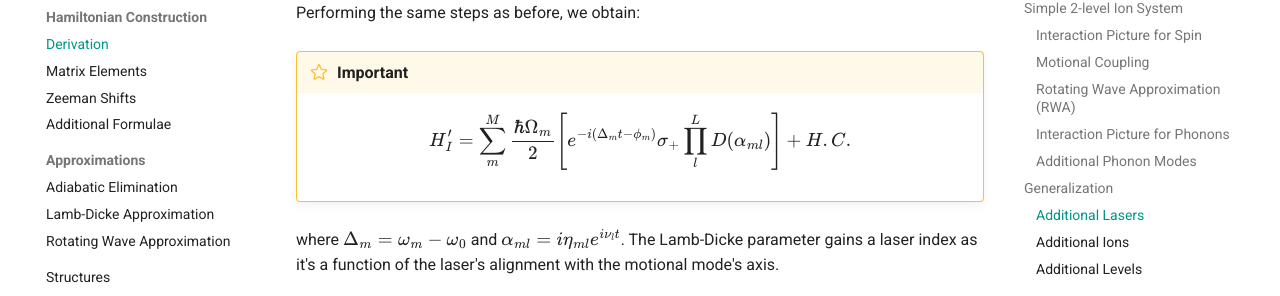
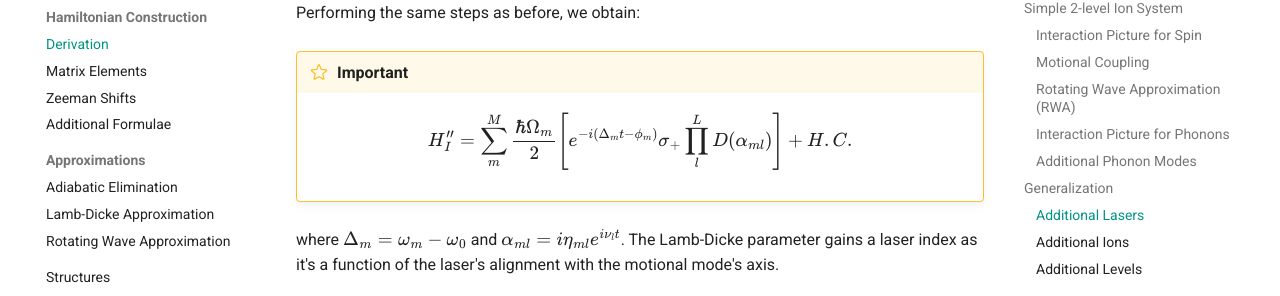
Before and after one commit to OpenQuantumDesign/oqd-trical, an MkDocs documentation site: the page built from docs/explanation/hamiltonian_construction/derivation.md, in a window 1280 px wide and 1400 px high, scrolled down 4272 px. Shown: the part 148-444 px from the top of the window. Built offline with MkDocs 1.6.1 and Material for MkDocs 9.7.7, drawn with Linux system fonts in a browser that asks for light colours; comment, search, counter and statistics services are not loaded; some of the changed text lies outside the part shown.

Commit message:
Update documentation

```diff
--- a/docs/explanation/hamiltonian_construction/derivation.md
+++ b/docs/explanation/hamiltonian_construction/derivation.md
@@ -196,7 +196,7 @@
     type: important
 
 $$
-    H'_I = \sum_m^M \frac{\hbar\Omega_m}{2}\left[e^{-i(\Delta_m t - \phi_m)}\sigma_+ \prod_l^L D(\alpha_{ml}) \right] + H.C.
+    H''_I = \sum_m^M \frac{\hbar\Omega_m}{2}\left[e^{-i(\Delta_m t - \phi_m)}\sigma_+ \prod_l^L D(\alpha_{ml}) \right] + H.C.
 $$
 
 ///
@@ -225,7 +225,7 @@
     type: important
 
 $$
-    H'_I = \sum_n^N \sum_{m}^N \frac{\hbar\Omega_{nm}}{2}\left[e^{-i(\Delta_{nm} t - \phi_m)}\sigma_+^{(n)} \prod_l^L D(\alpha_{nml}) \right] + H.C.
+    H''_I = \sum_n^N \sum_{m}^N \frac{\hbar\Omega_{nm}}{2}\left[e^{-i(\Delta_{nm} t - \phi_m)}\sigma_+^{(n)} \prod_l^L D(\alpha_{nml}) \right] + H.C.
 $$
 
 ///
@@ -266,7 +266,7 @@
     type: important
 
 $$
-H'_I = \sum_n^N \sum_{m}^N \sum_{j_n \neq k_n}^{J_n} \frac{\hbar\Omega_{nmjk}}{2}\left[e^{-i(\Delta_{nmjk} t - \phi_m)}\sigma_+^{(njk)} \prod_l^L D(\alpha_{nml}) \right] + H.C.
+H''_I = \sum_n^N \sum_{m}^N \sum_{j_n \neq k_n}^{J_n} \frac{\hbar\Omega_{nmjk}}{2}\left[e^{-i(\Delta_{nmjk} t - \phi_m)}\sigma_+^{(njk)} \prod_l^L D(\alpha_{nml}) \right] + H.C.
 $$
 
 ///
```
Also changed, not shown: other parts of docs/explanation/hamiltonian_construction/derivation.md (+1 -1 lines).
